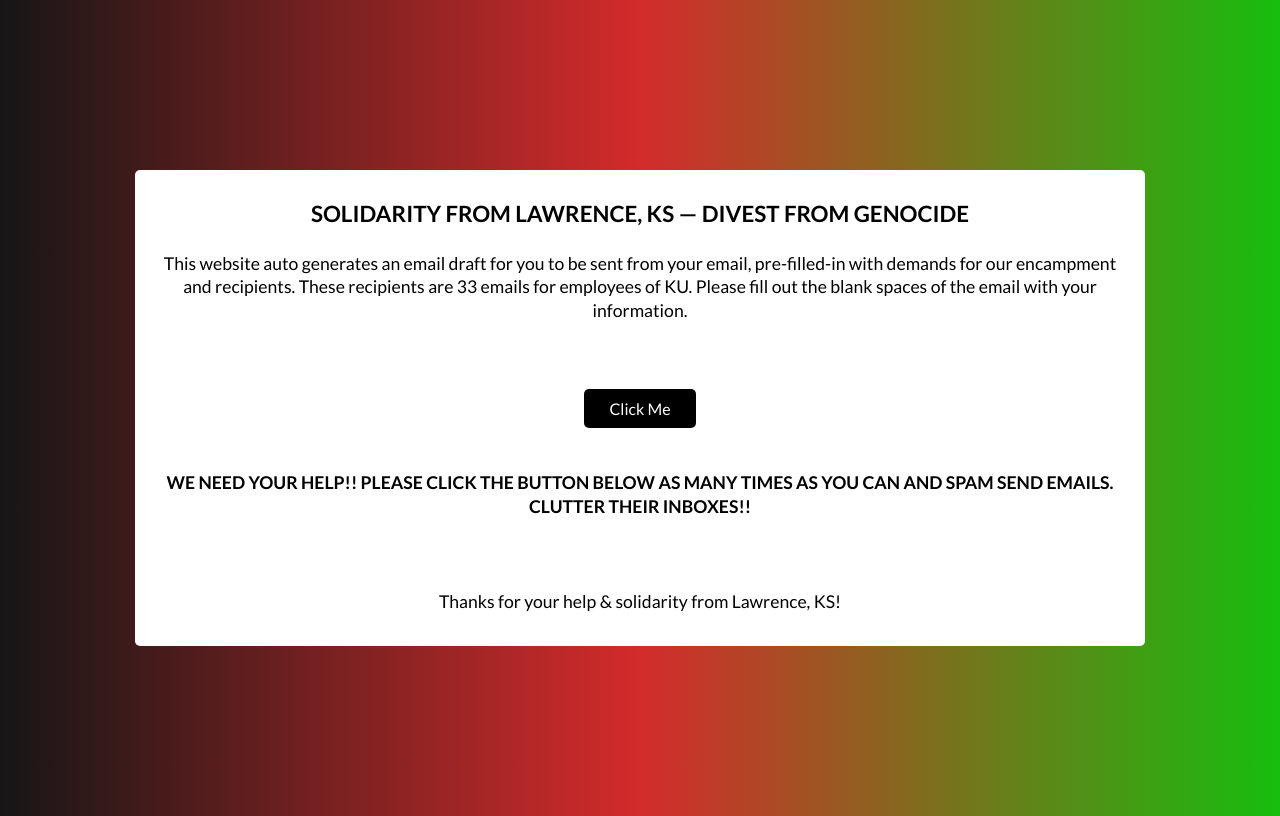
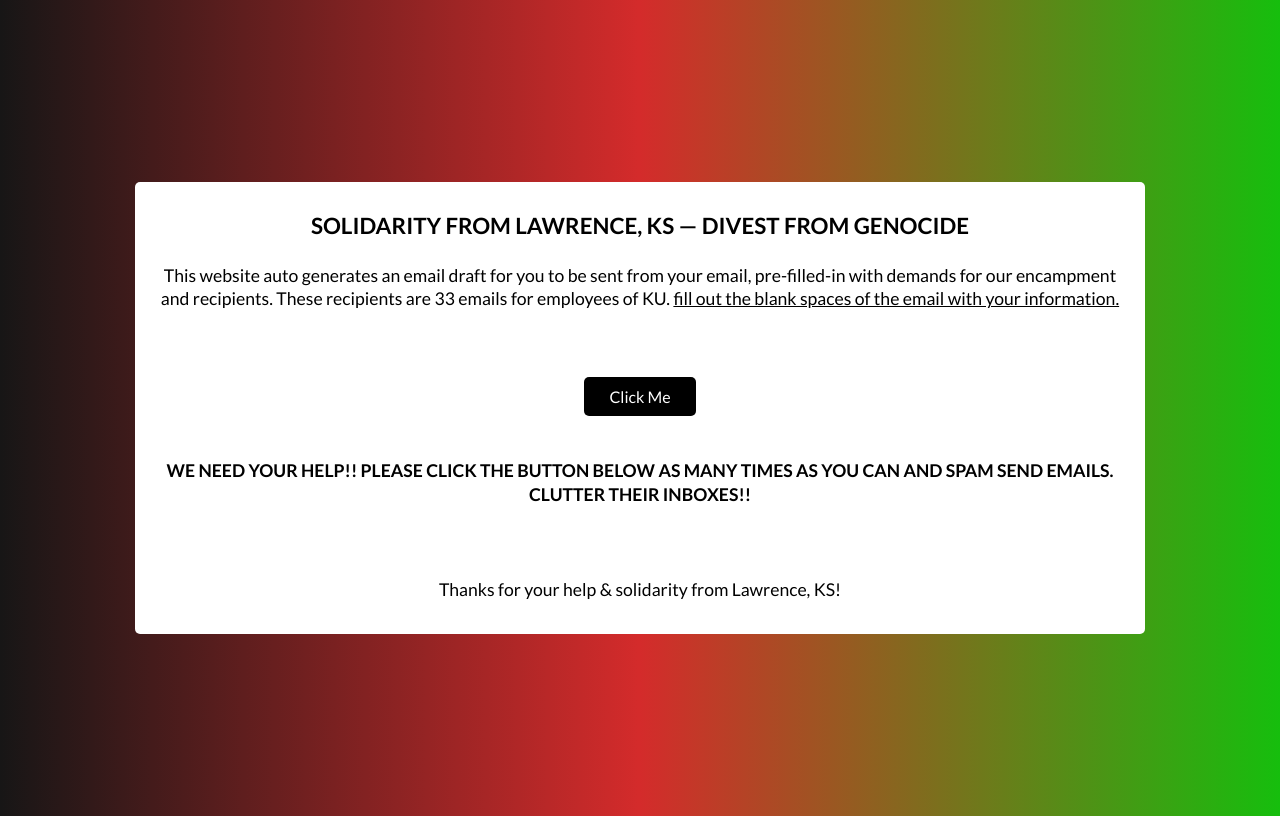
Before and after one commit to SamPrestigiacomo/kusjp, a plain HTML site: page index.html in a window 1280 px wide. Drawn offline with Linux system fonts and the light colour scheme.

Commit message:
Update index.html

```diff
--- a/index.html
+++ b/index.html
@@ -13,7 +13,7 @@
 <body>
     <div class="container">
         <h1>SOLIDARITY FROM LAWRENCE, KS — DIVEST FROM GENOCIDE<br><br></h1>
-        <p><span id="non-bold">This website auto generates an email draft for you to be sent from your email, pre-filled-in with demands for our encampment and recipients. These recipients are 33 emails for employees of KU. Please fill out the blank spaces of the email with your information.</span><br><br></p>
+        <p><span id="non-bold">This website auto generates an email draft for you to be sent from your email, pre-filled-in with demands for our encampment and recipients. These recipients are 33 emails for employees of KU. <span id="underline">fill out the blank spaces of the email with your information.</span></span><br><br></p>
 
         <a href="#" id="emailLink">Click Me</a>
         <p><span id="bold">WE NEED YOUR HELP!! PLEASE CLICK THE BUTTON BELOW AS MANY TIMES AS YOU CAN AND SPAM SEND EMAILS. CLUTTER THEIR INBOXES!!<br><br></span><br><br>Thanks for your help & solidarity from Lawrence, KS!</p>
```
